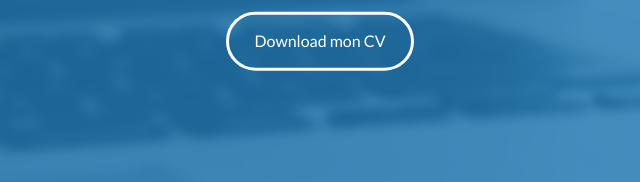
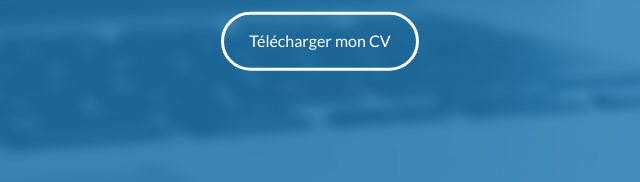
Before and after one commit to Nitesro/Portfolio, a website: page index.html in a window 1280 px wide. Shown: the part 490-672 px from the top of the page, 320-960 px from the left. Drawn offline with nearby package versions, Linux system fonts and the light colour scheme.

Commit message:
Update index.html

```diff
--- a/index.html
+++ b/index.html
@@ -50,7 +50,7 @@
         <div id="lead-content">
             <h1>Nelson Gonçalves</h1>
             <h2>BUT info 2eme année Sorbonne Paris Nord</h2>
-            <a href="images/CV Nelson goncalves.pdf" class="btn-rounded-white">Download mon CV</a>
+            <a href="images/CV Nelson goncalves.pdf" class="btn-rounded-white">Télécharger mon CV</a>
         </div>
         <!-- End #lead-content -->
 
```
